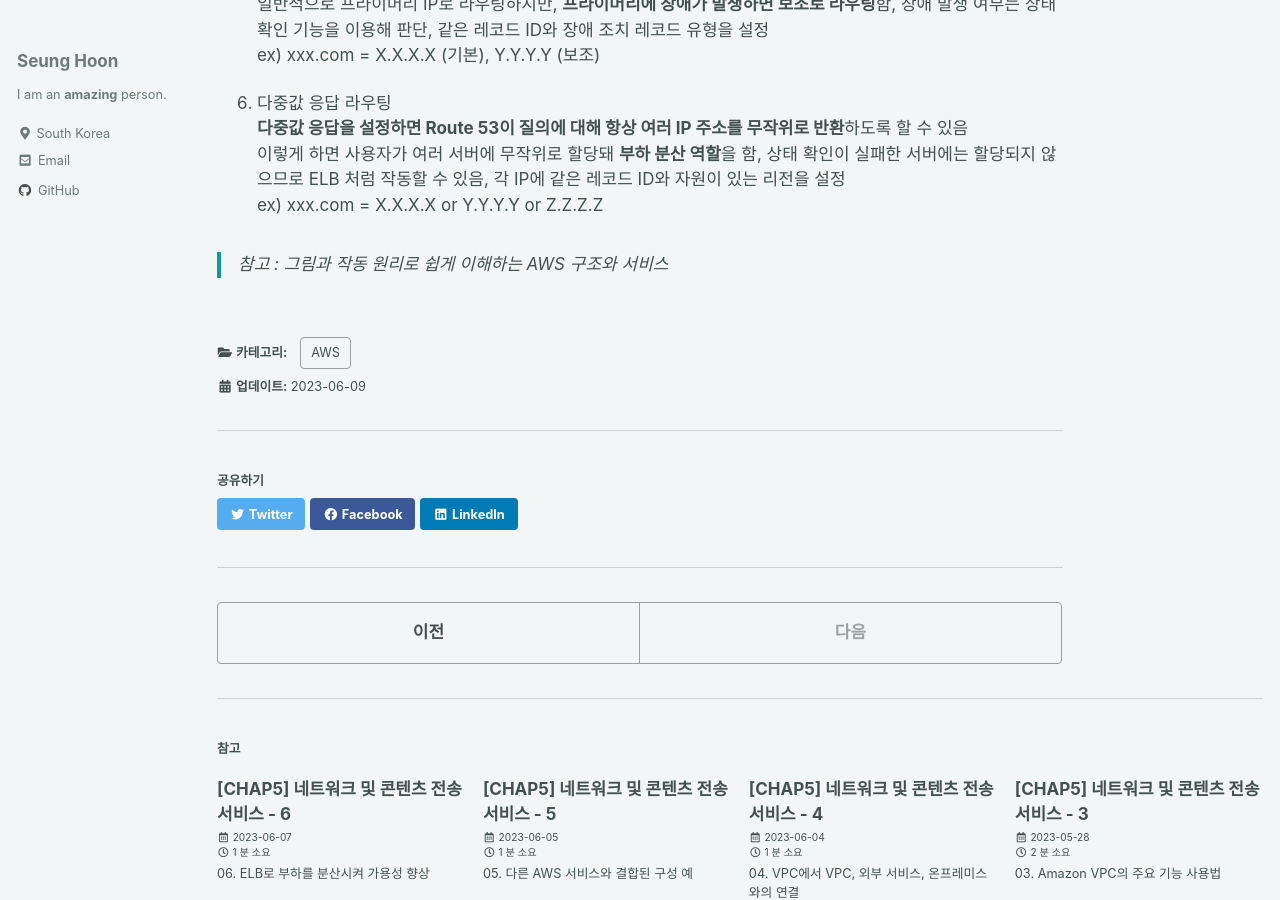
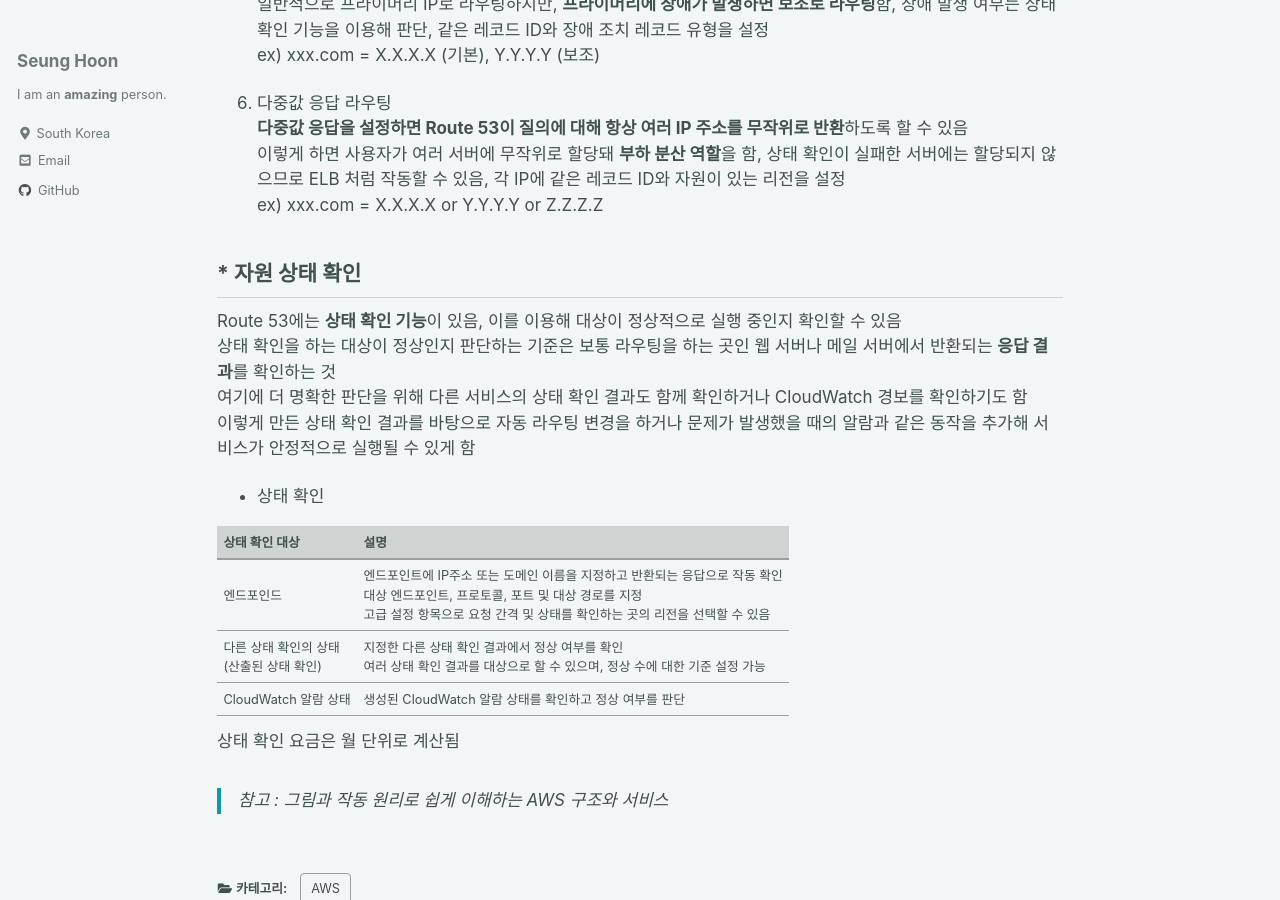
Before and after one commit to ibk01161/ibk01161.github.io, a Jekyll site: the page built from _posts/2023-06-09-aws5_07.md, in a window 1280 px wide and 900 px high, scrolled down 2674 px. Built offline with Jekyll 4.4.1, drawn with Linux system fonts in a browser that asks for light colours; cached includes are drawn as plain includes.

Commit message:
Add Post

```diff
--- a/_posts/2023-06-09-aws5_07.md
+++ b/_posts/2023-06-09-aws5_07.md
@@ -94,4 +94,22 @@ ex) xxx.com = X.X.X.X (기본), Y.Y.Y.Y (보조)
 ex) xxx.com = X.X.X.X or Y.Y.Y.Y or Z.Z.Z.Z
 
 
+## * 자원 상태 확인
+
+Route 53에는 **상태 확인 기능**이 있음, 이를 이용해 대상이 정상적으로 실행 중인지 확인할 수 있음
+상태 확인을 하는 대상이 정상인지 판단하는 기준은 보통 라우팅을 하는 곳인 웹 서버나 메일 서버에서 반환되는 **응답 결과**를 확인하는 것
+여기에 더 명확한 판단을 위해 다른 서비스의 상태 확인 결과도 함께 확인하거나 CloudWatch 경보를 확인하기도 함
+이렇게 만든 상태 확인 결과를 바탕으로 자동 라우팅 변경을 하거나 문제가 발생했을 때의 알람과 같은 동작을 추가해 서비스가 안정적으로 실행될 수 있게 함
+
+* 상태 확인
+
+|상태 확인 대상|설명|
+|---|---|
+|엔드포인드|엔드포인트에 IP주소 또는 도메인 이름을 지정하고 반환되는 응답으로 작동 확인 <br> 대상 엔드포인트, 프로토콜, 포트 및 대상 경로를 지정 <br> 고급 설정 항목으로 요청 간격 및 상태를 확인하는 곳의 리전을 선택할 수 있음|
+|다른 상태 확인의 상태 <br> (산출된 상태 확인)|지정한 다른 상태 확인 결과에서 정상 여부를 확인 <br> 여러 상태 확인 결과를 대상으로 할 수 있으며, 정상 수에 대한 기준 설정 가능|
+|CloudWatch 알람 상태|생성된 CloudWatch 알람 상태를 확인하고 정상 여부를 판단|
+
+상태 확인 요금은 월 단위로 계산됨
+
+
 > 참고 : 그림과 작동 원리로 쉽게 이해하는 AWS 구조와 서비스
```
